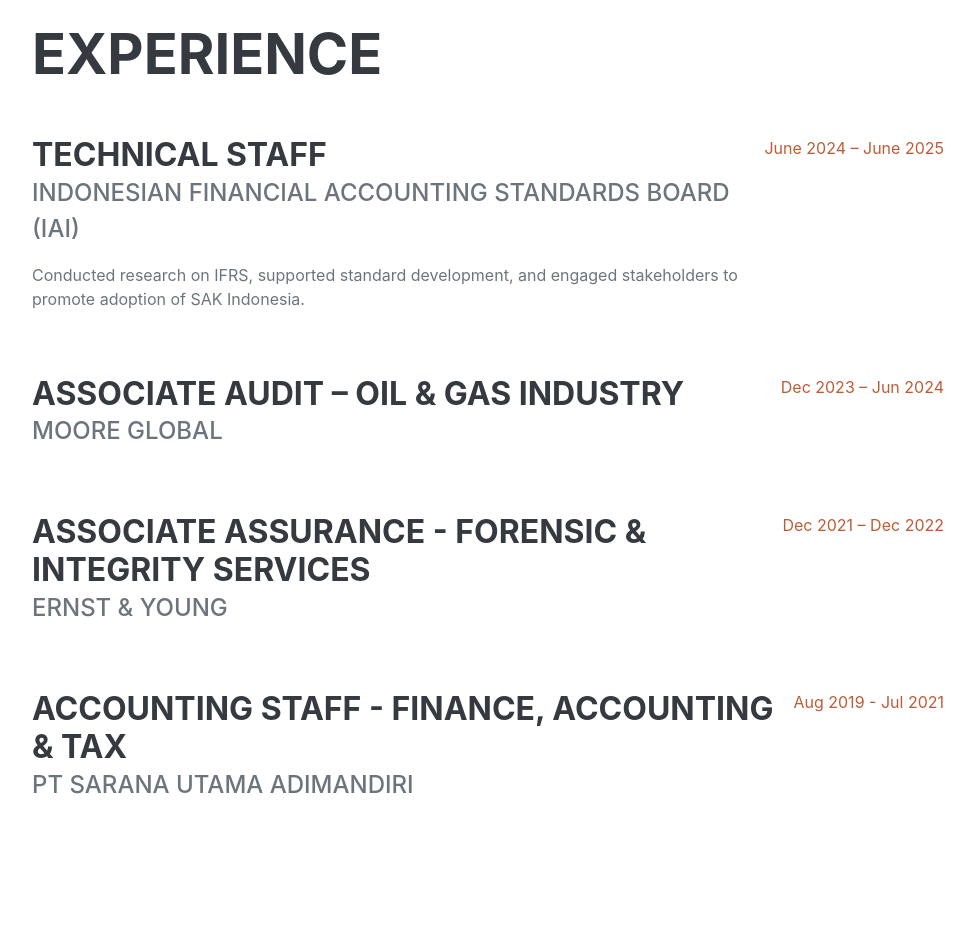
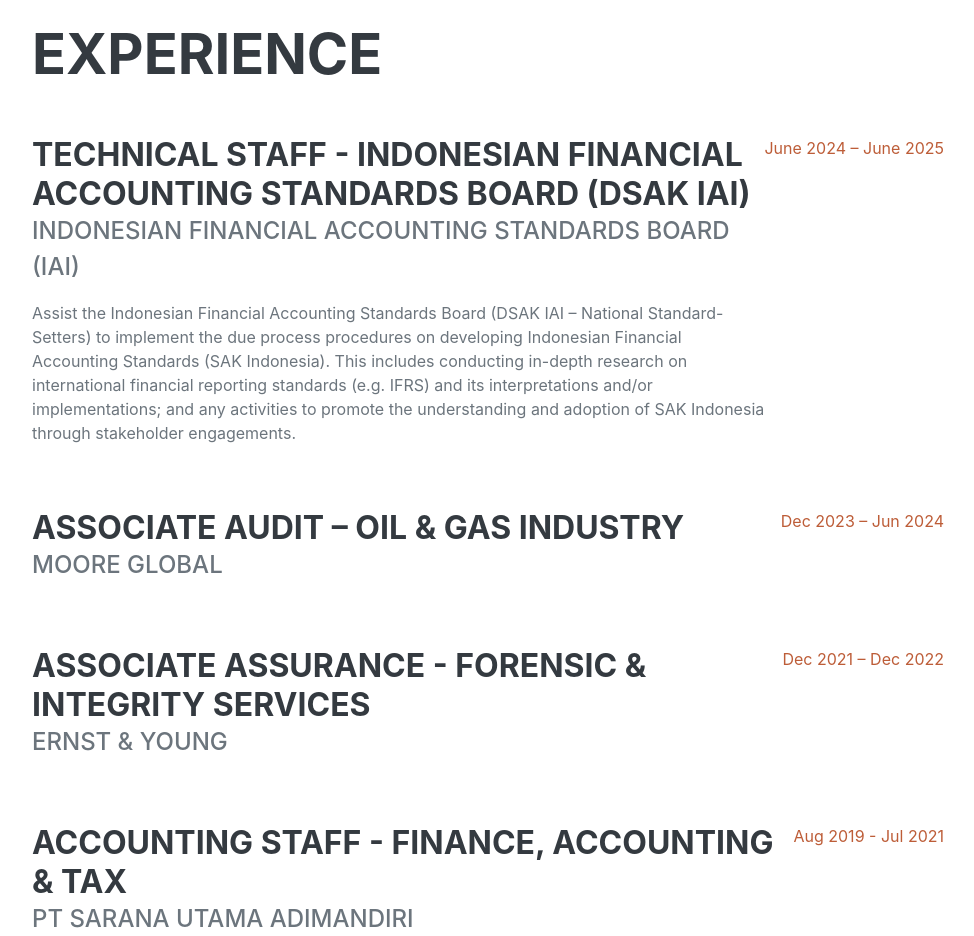
Before and after one commit to rezaaldama/rezaaldama.github.io, a plain HTML site: page index.html in a window 1280 px wide. Shown: the part 860-1796 px from the top of the page, without its empty margins (288-1262 px from the left). Drawn offline with nearby package versions, Linux system fonts and the light colour scheme; a web font is replaced by a local one.

Commit message:
Update index.html

```diff
--- a/index.html
+++ b/index.html
@@ -60,9 +60,11 @@
 
     <div class="d-flex flex-column flex-md-row justify-content-between mb-5">
       <div class="flex-grow-1">
-        <h3 class="mb-0">Technical Staff</h3>
+        <h3 class="mb-0">Technical Staff - Indonesian Financial Accounting Standards Board (DSAK IAI)</h3>
         <div class="subheading mb-3">Indonesian Financial Accounting Standards Board (IAI)</div>
-        <p>Conducted research on IFRS, supported standard development, and engaged stakeholders to promote adoption of SAK Indonesia.</p>
+        <p>Assist the Indonesian Financial Accounting Standards Board (DSAK IAI – National Standard-Setters)
+to implement the due process procedures on developing Indonesian Financial Accounting Standards (SAK Indonesia). This includes conducting in-depth research on international financial reporting standards (e.g. IFRS) and its interpretations and/or implementations; and any activities to promote the understanding and adoption of SAK Indonesia through stakeholder engagements.
+        </p>
       </div>
       <div class="flex-shrink-0"><span class="text-primary">June 2024 – June 2025</span></div>
     </div>
```
